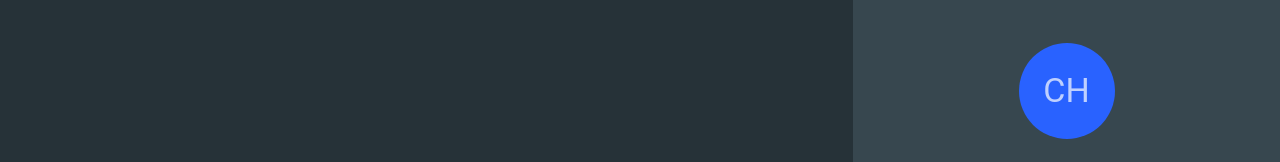
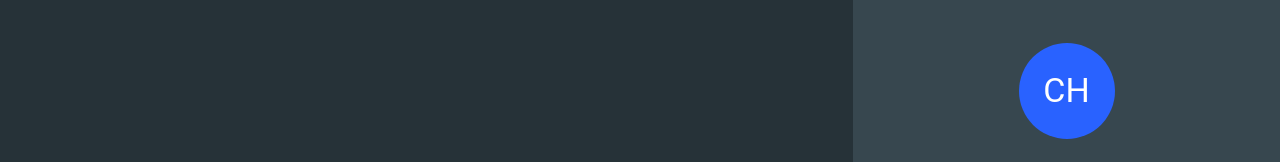
Before and after one commit to chandanch/personal-todos-webapp, a React (Create React App) app: page / in a window 1280 px wide. Shown: the part 273-435 px from the top of the page. Built offline with nearby package versions, Linux system fonts and the light colour scheme.

Commit message:
update avatar text color

```diff
--- a/src/components/profile/profile.tsx
+++ b/src/components/profile/profile.tsx
@@ -19,7 +19,7 @@ const Profile: FC = (): ReactElement => {
                     marginBottom: '16px',
                 }}
             >
-                <Typography variant="h4" color="text.secondary">
+                <Typography variant="h4" color="text.primary">
                     CH
                 </Typography>
             </Avatar>
```
